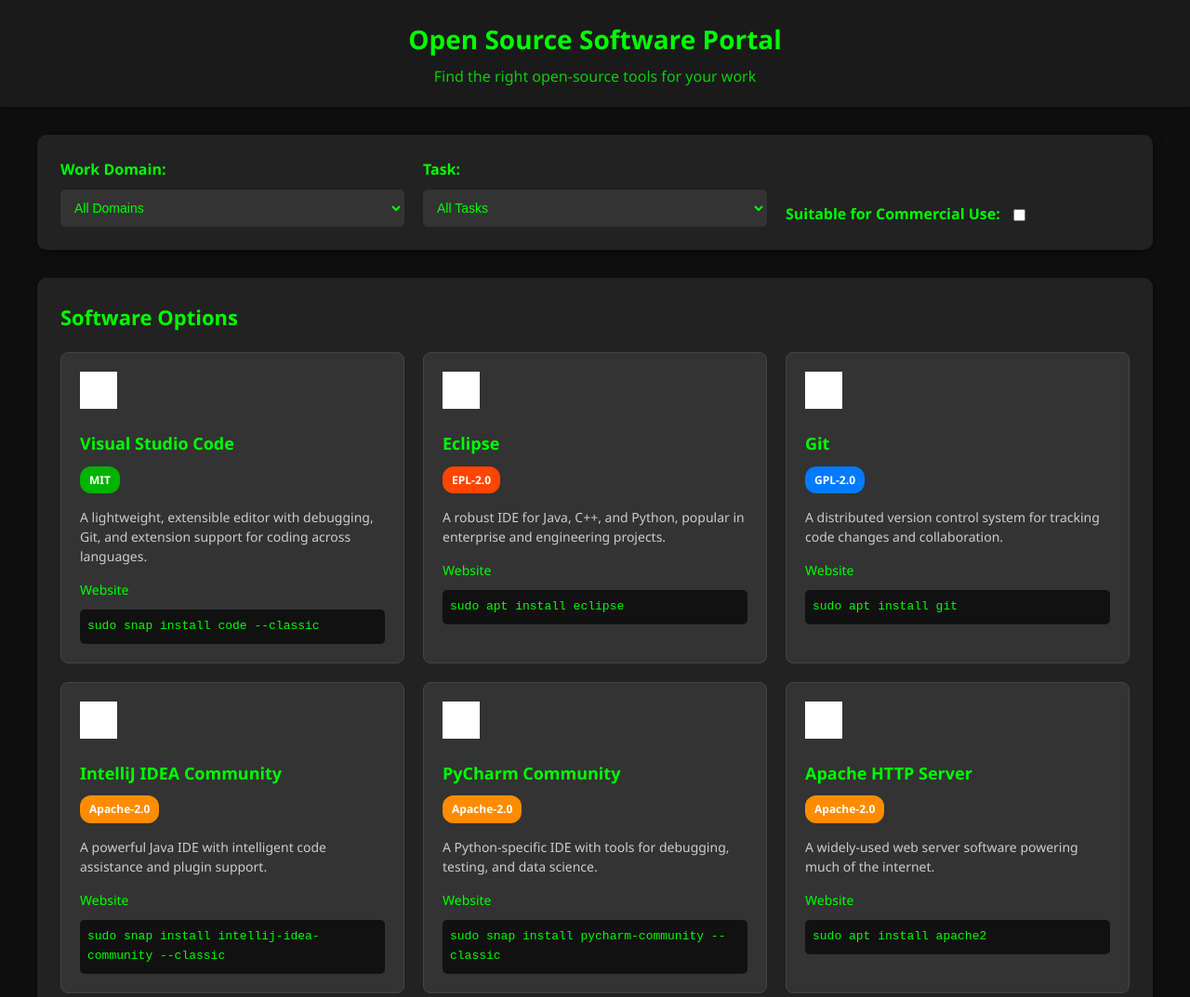
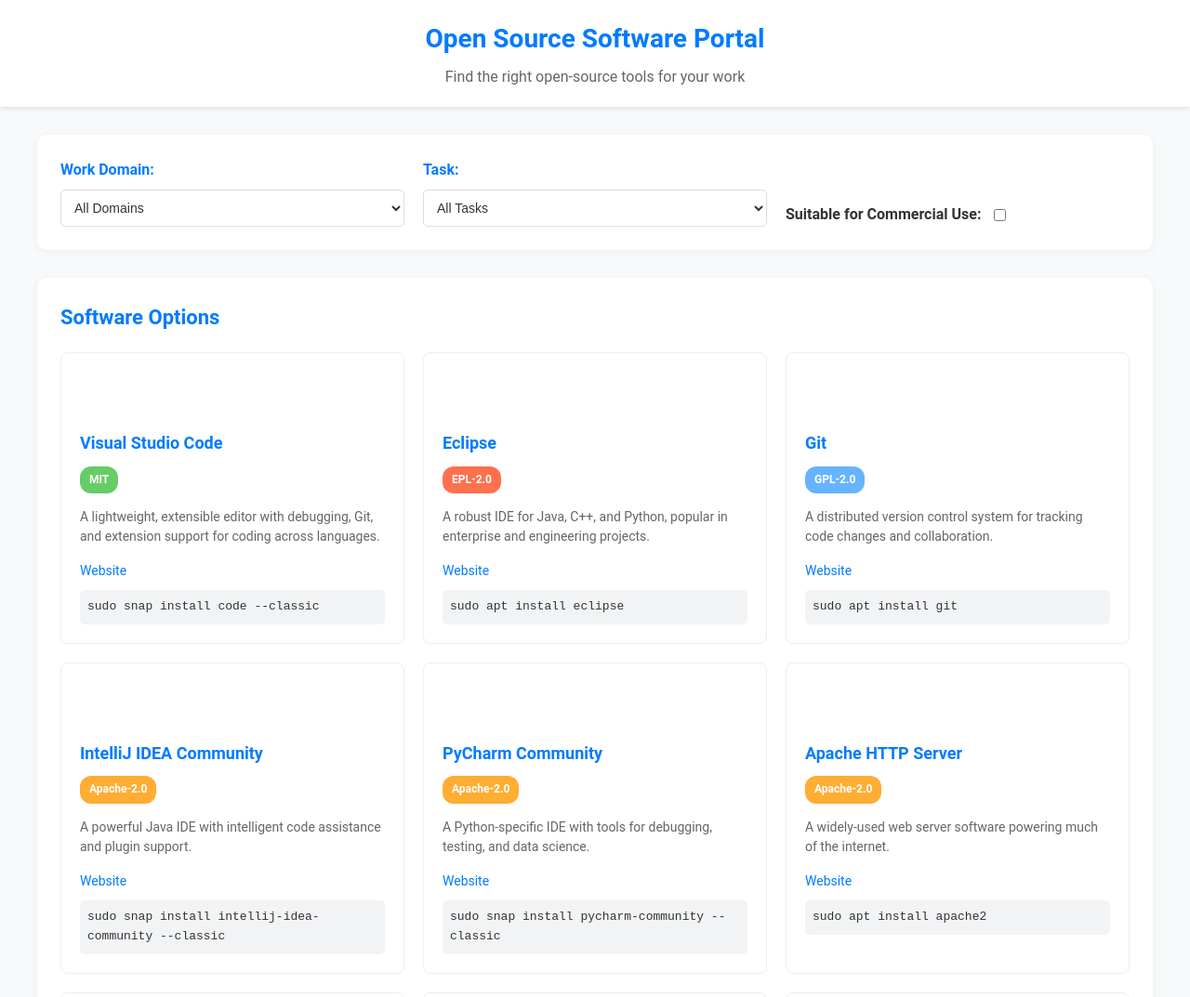
Before and after one commit to VOLKSECO/OPEN-SOURCE-Kit, a plain HTML site: page index.html in a window 1280 px wide. Shown: the top 1073 px of the page at 93% size. Drawn offline with Linux system fonts and the light colour scheme.

Commit message:
Add files via upload

```diff
--- a/styles.css
+++ b/styles.css
@@ -1,31 +1,31 @@
-/* Hack mode */
+/* Modern and clean style inspired by openbusiness.world */
 body {
-    font-family: 'Segoe UI', Arial, sans-serif;
+    font-family: 'Roboto', 'Open Sans', Arial, sans-serif;
     margin: 0;
     padding: 0;
-    background-color: #0f0f0f; /* Dark background for hacker theme */
-    color: #00ff00; /* Bright green text color */
+    background-color: #f8f9fa; /* Light background */
+    color: #333; /* Dark grey text */
     line-height: 1.6;
 }
 
 header {
-    background-color: #1a1a1a; /* Dark header background */
-    color: #00ff00; /* Green text in the header */
+    background-color: #fff; /* White header background */
+    color: #007bff; /* Blue accent for header text */
     text-align: center;
     padding: 20px;
-    box-shadow: 0 2px 5px rgba(0, 0, 0, 0.5); /* Strong shadow for tech feel */
+    box-shadow: 0 2px 5px rgba(0, 0, 0, 0.1); /* Subtle shadow */
 }
 
 header h1 {
     margin: 0;
     font-size: 28px;
-    font-weight: 600;
+    font-weight: 700;
 }
 
 header p {
     margin: 5px 0 0;
     font-size: 16px;
-    opacity: 0.8;
+    color: #666; /* Softer grey for subtitle */
 }
 
 main {
@@ -35,11 +35,11 @@ main {
 }
 
 #filter-section {
-    background-color: #222; /* Dark background for filter section */
-    color: #00ff00; /* Green text color */
+    background-color: #fff; /* White background */
+    color: #333; /* Dark grey text */
     padding: 25px;
     border-radius: 10px;
-    box-shadow: 0 2px 10px rgba(0, 0, 0, 0.5);
+    box-shadow: 0 2px 10px rgba(0, 0, 0, 0.05); /* Very subtle shadow */
     margin-bottom: 30px;
 }
 
@@ -58,18 +58,18 @@ main {
     display: block;
     margin-bottom: 8px;
     font-weight: 600;
-    color: #00ff00; /* Green for labels */
+    color: #007bff; /* Blue for labels */
 }
 
 .filter-group select, .filter-group input[type="checkbox"] {
     width: 100%;
     padding: 10px;
-    border: 1px solid #333; /* Dark border */
+    border: 1px solid #ddd; /* Light grey border */
     border-radius: 5px;
     font-size: 14px;
     box-sizing: border-box;
-    background-color: #333; /* Dark input background */
-    color: #00ff00; /* Green text in inputs */
+    background-color: #fff; /* White input background */
+    color: #333; /* Dark text in inputs */
 }
 
 .checkbox-group {
@@ -80,7 +80,7 @@ main {
 
 .checkbox-group label {
     margin: 0;
-    color: #00ff00; /* Green checkbox label */
+    color: #333; /* Dark grey checkbox label */
 }
 
 .checkbox-group input[type="checkbox"] {
@@ -88,17 +88,17 @@ main {
 }
 
 #software-section {
-    background-color: #222; /* Dark background for software section */
-    color: #00ff00; /* Green text color */
+    background-color: #fff; /* White background */
+    color: #333; /* Dark grey text */
     padding: 25px;
     border-radius: 10px;
-    box-shadow: 0 2px 10px rgba(0, 0, 0, 0.5);
+    box-shadow: 0 2px 10px rgba(0, 0, 0, 0.05); /* Subtle shadow */
 }
 
 #software-section h2 {
     margin: 0 0 20px;
     font-size: 22px;
-    color: #00ff00; /* Green for titles */
+    color: #007bff; /* Blue for titles */
 }
 
 #software-grid {
@@ -108,16 +108,16 @@ main {
 }
 
 .software-card {
-    border: 1px solid #444; /* Dark border for cards */
+    border: 1px solid #eee; /* Very light border */
     border-radius: 8px;
     padding: 20px;
-    background-color: #333; /* Dark background for cards */
+    background-color: #fff; /* White card background */
     transition: transform 0.2s ease, box-shadow 0.2s ease;
 }
 
 .software-card:hover {
     transform: translateY(-5px);
-    box-shadow: 0 5px 15px rgba(0, 255, 0, 0.5); /* Green glow on hover */
+    box-shadow: 0 5px 15px rgba(0, 123, 255, 0.2); /* Subtle blue shadow on hover */
 }
 
 .software-card img {
@@ -129,7 +129,7 @@ main {
 .software-card h3 {
     margin: 0 0 10px;
     font-size: 18px;
-    color: #00ff00; /* Green for software card titles */
+    color: #007bff; /* Blue for card titles */
 }
 
 .software-card .license {
@@ -142,28 +142,28 @@ main {
     color: #fff; /* White text for contrast */
 }
 
-/* License-specific background colors */
-.software-card .license.mit { background-color: #00b300; } /* MIT - Bright Green */
-.software-card .license.gpl-2-0 { background-color: #007bff; } /* GPL-2.0 - Blue */
-.software-card .license.gpl-3-0 { background-color: #0056b3; } /* GPL-3.0 - Darker Blue */
-.software-card .license.apache-2-0 { background-color: #ff8c00; } /* Apache-2.0 - Orange */
-.software-card .license.lgpl-2-1 { background-color: #800080; } /* LGPL-2.1 - Purple */
-.software-card .license.epl-2-0 { background-color: #ff4500; } /* EPL-2.0 - Red-Orange */
-.software-card .license.postgresql { background-color: #336791; } /* PostgreSQL - Steel Blue */
-.software-card .license.sspl-1-0 { background-color: #d81b60; } /* SSPL-1.0 - Pinkish Red */
-.software-card .license.bsd-3-clause { background-color: #ffc107; } /* BSD-3-Clause - Yellow */
-.software-card .license.mpl-2-0 { background-color: #17a2b8; } /* MPL-2.0 - Cyan */
-.software-card .license.agpl-3-0 { background-color: #fd7e14; } /* AGPL-3.0 - Bright Orange */
-.software-card .license.public-domain { background-color: #6c757d; } /* Public Domain - Gray */
-.software-card .license.odbl { background-color: #28a745; } /* ODbL - Forest Green */
+/* Adjusted license-specific background colors (pastel tones) */
+.software-card .license.mit { background-color: #66cc66; } /* MIT - Soft Green */
+.software-card .license.gpl-2-0 { background-color: #66b3ff; } /* GPL-2.0 - Light Blue */
+.software-card .license.gpl-3-0 { background-color: #4d94ff; } /* GPL-3.0 - Medium Blue */
+.software-card .license.apache-2-0 { background-color: #ffad33; } /* Apache-2.0 - Soft Orange */
+.software-card .license.lgpl-2-1 { background-color: #b366b3; } /* LGPL-2.1 - Light Purple */
+.software-card .license.epl-2-0 { background-color: #ff704d; } /* EPL-2.0 - Soft Red-Orange */
+.software-card .license.postgresql { background-color: #6699cc; } /* PostgreSQL - Light Steel Blue */
+.software-card .license.sspl-1-0 { background-color: #ff6699; } /* SSPL-1.0 - Soft Pink */
+.software-card .license.bsd-3-clause { background-color: #ffdb4d; } /* BSD-3-Clause - Light Yellow */
+.software-card .license.mpl-2-0 { background-color: #4dbbd5; } /* MPL-2.0 - Light Cyan */
+.software-card .license.agpl-3-0 { background-color: #ff9933; } /* AGPL-3.0 - Light Orange */
+.software-card .license.public-domain { background-color: #a6a6a6; } /* Public Domain - Light Gray */
+.software-card .license.odbl { background-color: #5cb85c; } /* ODbL - Soft Forest Green */
 
 /* Fallback for any unlisted licenses */
-.software-card .license.default { background-color: #808080; } /* Gray fallback */
+.software-card .license.default { background-color: #b3b3b3; } /* Light grey fallback */
 
 .software-card p {
     margin: 5px 0;
     font-size: 14px;
-    color: #ccc; /* Light grey text for paragraphs */
+    color: #666; /* Medium grey text for paragraphs */
 }
 
 .software-card .description {
@@ -172,21 +172,21 @@ main {
 }
 
 .software-card a {
-    color: #00ff00; /* Green links */
+    color: #007bff; /* Blue links */
     text-decoration: none;
 }
 
 .software-card a:hover {
     text-decoration: underline;
-    color: #ffcc00; /* Change color to yellow on hover */
+    color: #0056b3; /* Darker blue on hover */
 }
 
 .software-card .install {
-    background-color: #111; /* Dark background for install section */
+    background-color: #f1f3f5; /* Light grey background for install section */
     padding: 8px;
     border-radius: 5px;
     font-family: monospace;
     font-size: 13px;
     margin-top: 10px;
-    color: #00ff00; /* Green text for install code */
+    color: #333; /* Dark grey text for install code */
 }
```
